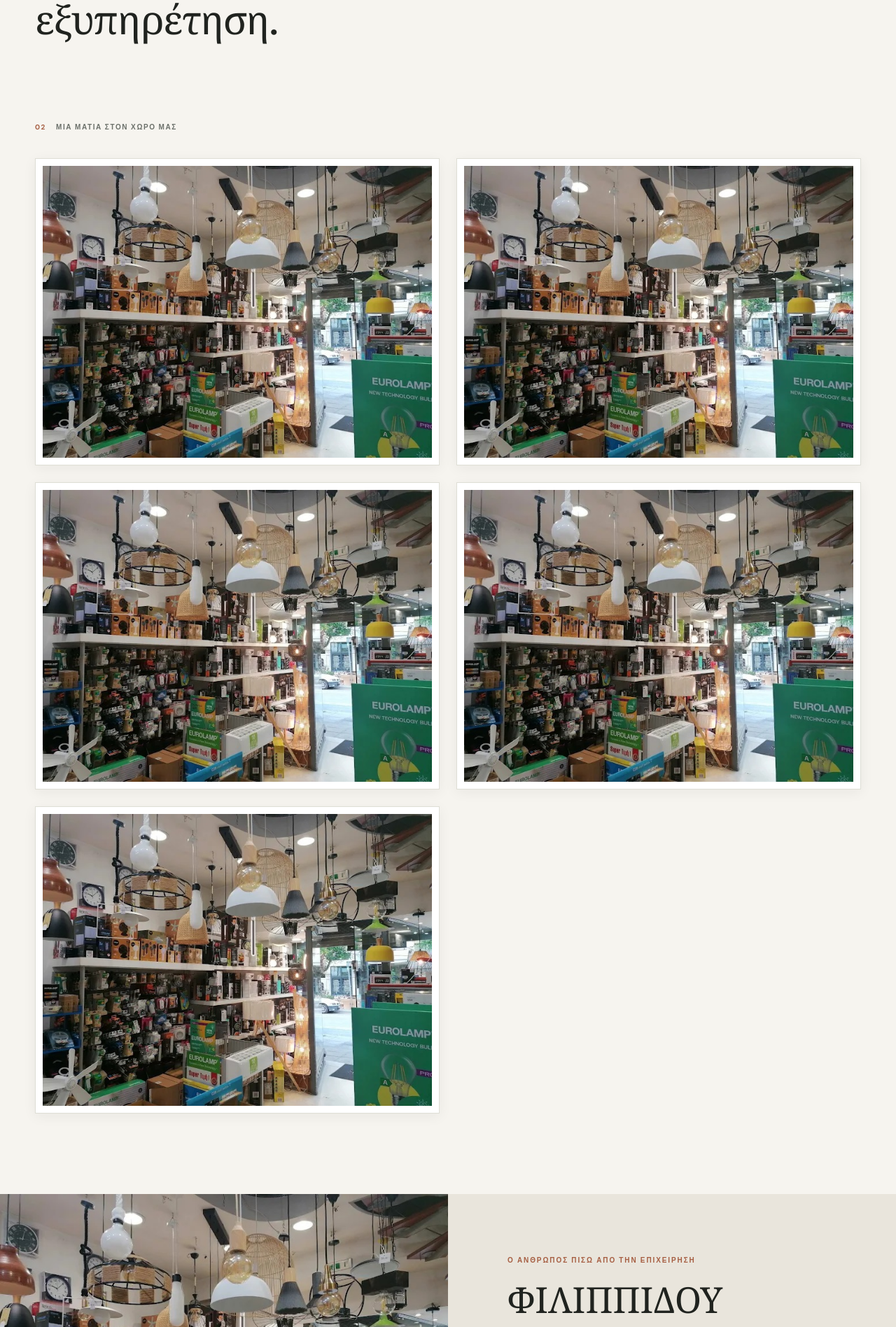
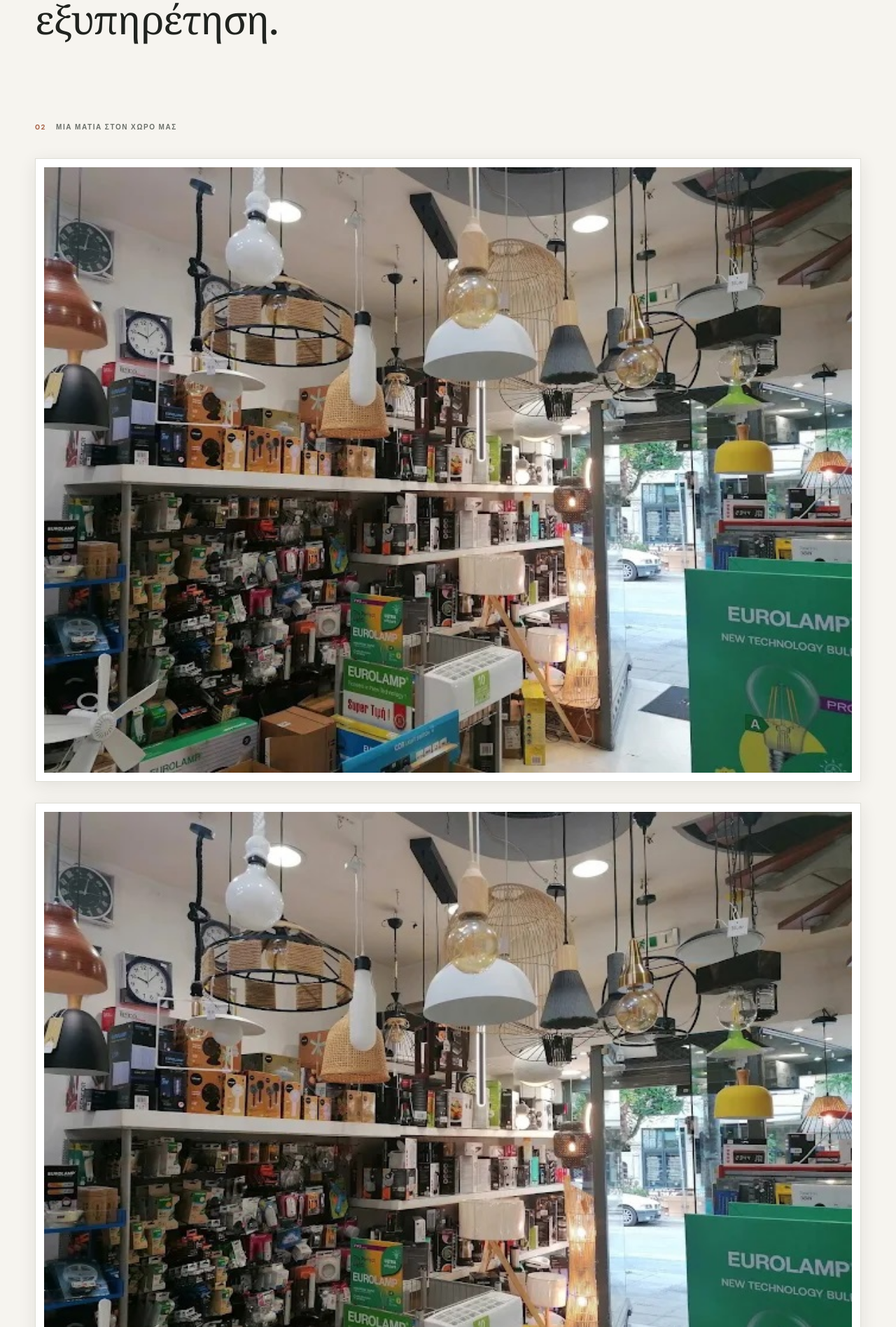
Before and after one commit to power-internet-solutions/power-internet-solutions.github.io, a Jekyll site: the page built from _customers/foskaifis.md, in a window 1280 px wide. Shown: the part 1101-2997 px from the top of the page at 70% size. Built offline with Jekyll 4.4.1, drawn with Linux system fonts in a browser that asks for light colours.

Commit message:
Implement desktop gallery styles in CSS
Added styles for desktop gallery layout including grid configuration and figure styles.

```diff
--- a/assets/css/style.css
+++ b/assets/css/style.css
@@ -110,3 +110,40 @@
     line-height: 1.5;
   }
 }
+
+/* Desktop gallery: one large photo per row */
+@media (min-width: 761px) {
+  .gallery {
+    grid-template-columns: minmax(0, 1fr);
+    gap: 30px;
+    align-items: start;
+  }
+
+  .gallery figure {
+    width: 100%;
+    min-width: 0;
+    margin: 0;
+    padding: 12px;
+    background: #fff;
+    border: 1px solid #deded5;
+    box-shadow: 0 6px 24px rgba(32, 35, 31, 0.09);
+  }
+
+  .gallery img,
+  .gallery figure:first-child img {
+    display: block;
+    width: 100%;
+    height: auto !important;
+    max-height: none;
+    object-fit: contain;
+    object-position: center;
+    background: #f6f4ef;
+  }
+
+  .gallery figcaption {
+    padding: 12px 2px 2px;
+    color: #6b706a;
+    font-size: 12px;
+    line-height: 1.6;
+  }
+}
```
